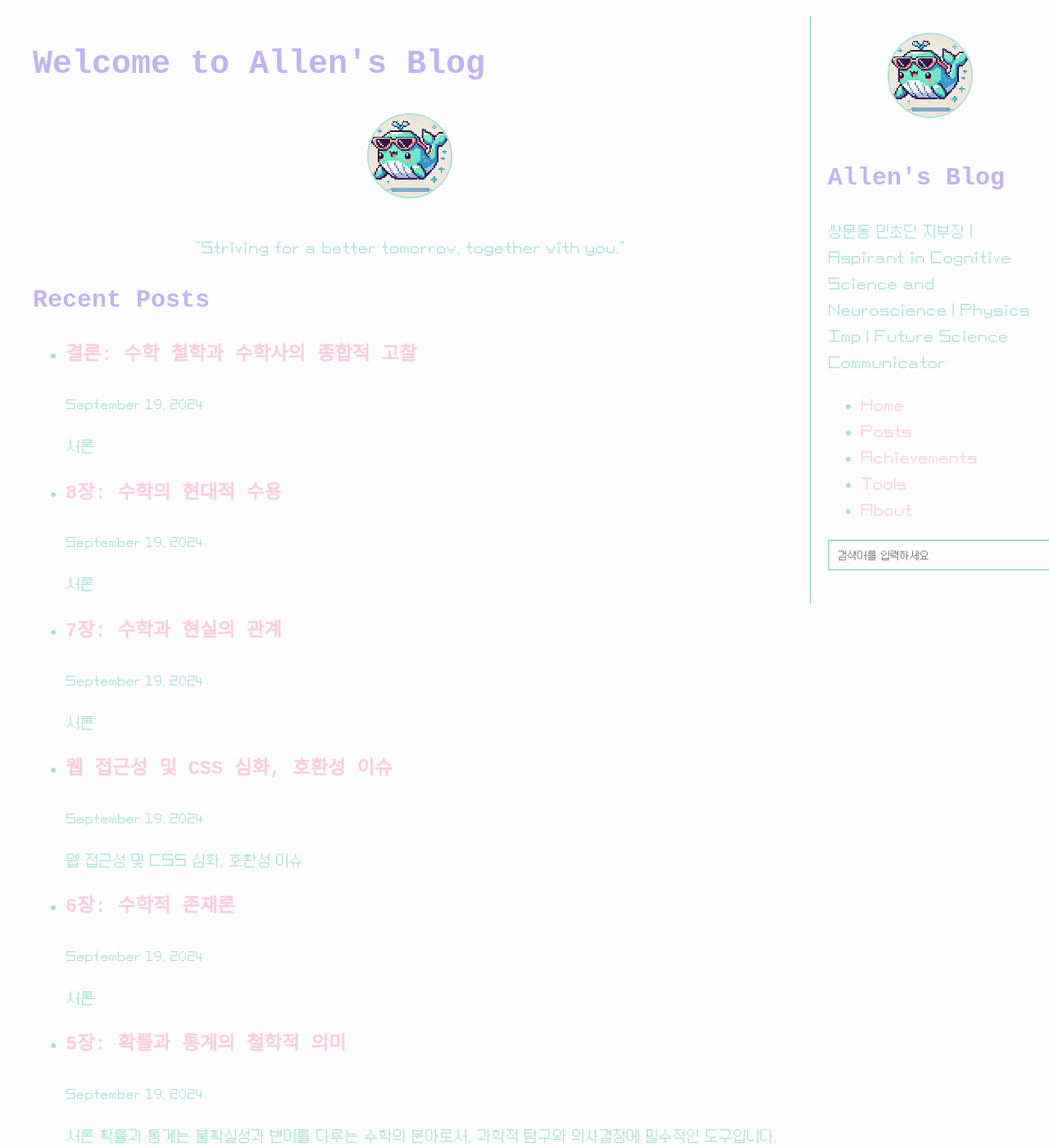
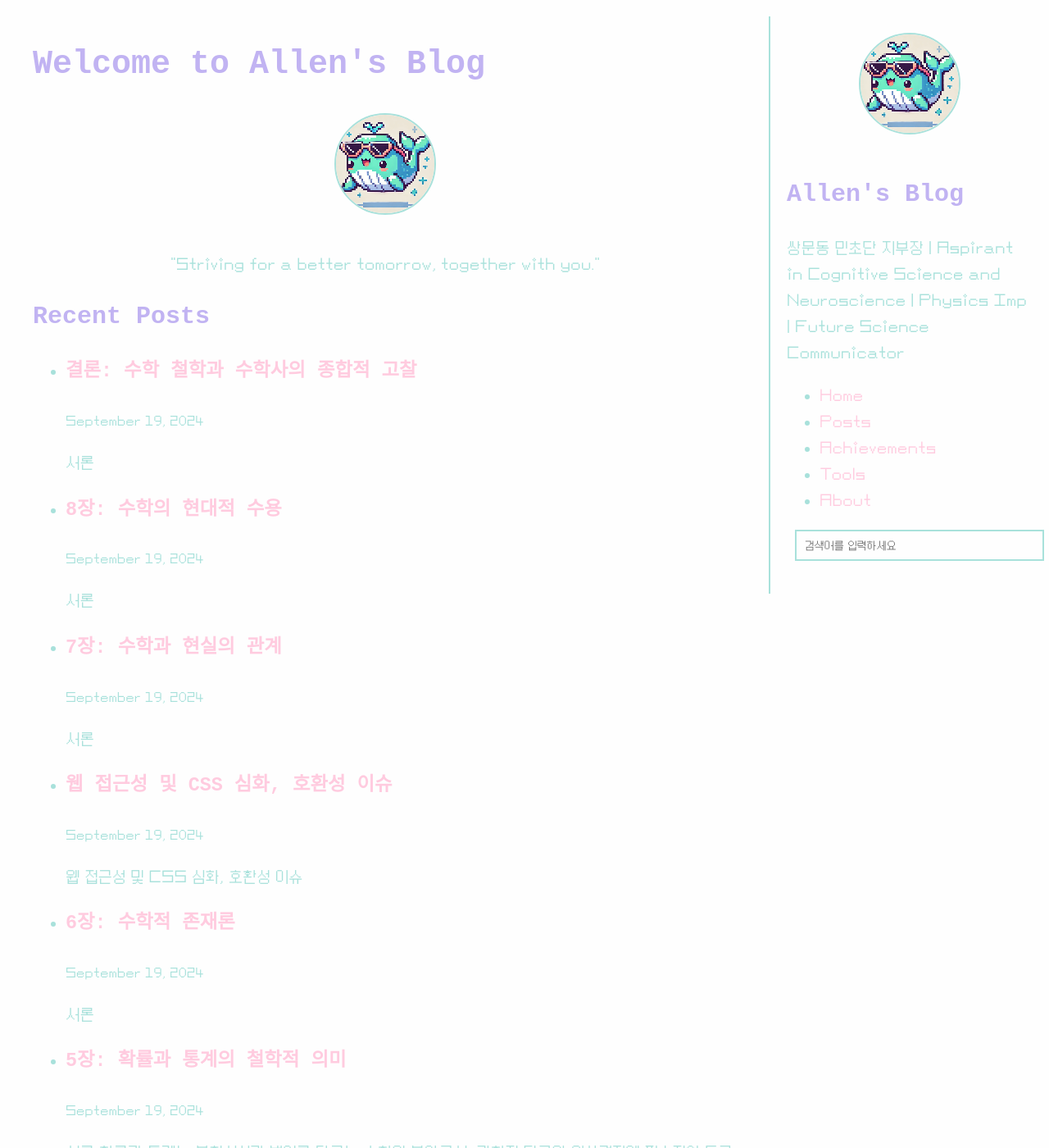
Before and after one commit to allenkang92/allenkang92.github.io, a Jekyll site: the page built from index.html, in a window 1280 px wide and 1400 px high. Shown: the whole window at 82% size. Built offline with Jekyll 4.4.1, drawn with Linux system fonts in a browser that asks for light colours; some web fonts are replaced.

Commit message:
마진 조정

```diff
--- a/assets/css/style.css
+++ b/assets/css/style.css
@@ -26,8 +26,8 @@
 }
 
 .profile-pic {
-  width: 100px; /* 원하는 크기로 조정 */
-  height: 100px; /* 원하는 크기로 조정 */
+  width: 120px; /* 원하는 크기로 조정 */
+  height: 120px; /* 원하는 크기로 조정 */
   border-radius: 50%; /* 둥근 이미지 */
   border: 2px solid #A8E1DB;
   margin-bottom: 15px;
@@ -38,7 +38,7 @@
   position: fixed;
   right: 0; /* 사이드바를 오른쪽에 고정 */
   top: 20px; /* 화면 상단에서의 여백 */
-  width: 250px; /* 사이드바의 너비 */
+  width: 300px; /* 사이드바의 너비 */
   background-color: #fefefe;
   border-left: 2px solid #A8E1DB; /* 왼쪽 테두리 */
   padding: 20px;
@@ -54,7 +54,7 @@
 
 /* 메인 콘텐츠 영역 */
 .main-content {
-  margin-right: 280px; /* 사이드바의 너비만큼 콘텐츠에 여백 추가 */
+  margin-right: 340px; /* 사이드바의 너비만큼 콘텐츠에 여백 추가 */
 }
 
 /* 공통 스타일 */
@@ -112,7 +112,7 @@ footer {
   position: relative;
   margin-top: 10px;
   width: 100%;
-  max-width: 300px;
+  max-width: 280px;
   margin-left: auto;
   margin-right: auto;
 }
@@ -131,7 +131,7 @@ footer {
   position: absolute;
   background: #fefefe;
   width: 100%;
-  max-width: 300px;
+  max-width: 280px;
   border: 2px solid #A8E1DB;
   border-top: none;
   z-index: 1000;
@@ -233,11 +233,11 @@ footer {
   }
 
   .sidebar-right {
-    width: 300px;
+    width: 320px;
   }
 
   .main-content {
-    margin-right: 320px; /* 태블릿에서의 사이드바 여백 */
+    margin-right: 340px; /* 태블릿에서의 사이드바 여백 */
   }
 }
 
@@ -248,11 +248,11 @@ footer {
   }
 
   .sidebar-right {
-    width: 320px;
+    width: 350px;
   }
 
   .main-content {
-    margin-right: 340px; /* 작은 랩톱 화면에서의 사이드바 여백 */
+    margin-right: 370px; /* 작은 랩톱 화면에서의 사이드바 여백 */
   }
 }
 
@@ -263,7 +263,7 @@ footer {
   }
 
   .main-content {
-    margin-right: 280px; /* 큰 화면에서의 사이드바 여백 */
+    margin-right: 340px; /* 큰 화면에서의 사이드바 여백 */
   }
 }
 
```
Also changed, not shown: assets/css/main.css (+11 -11 lines).
